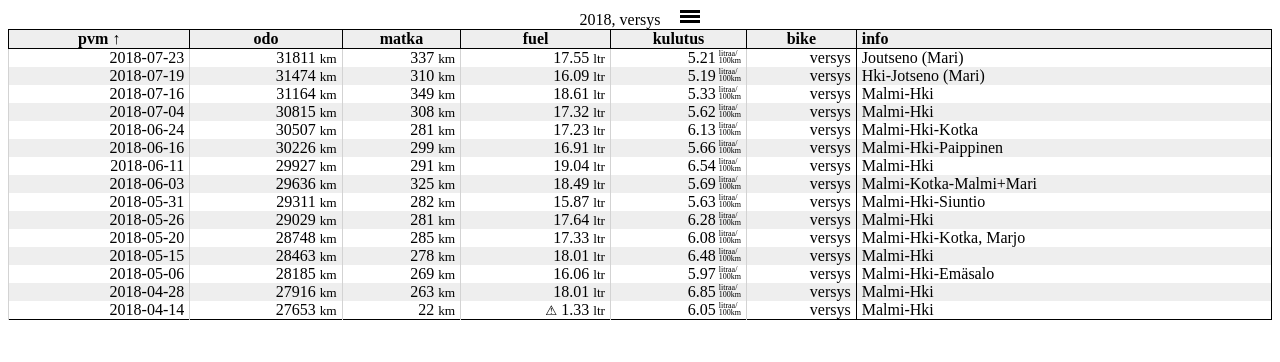
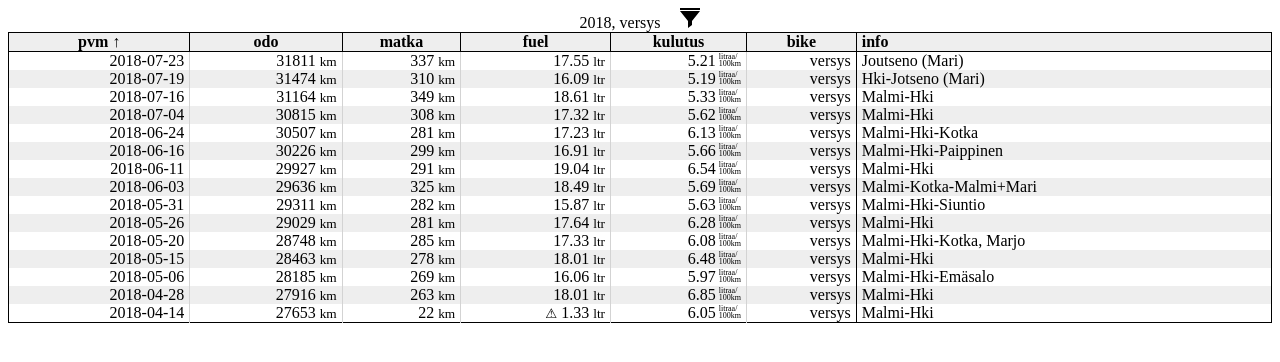
Before and after one commit to tzrissan/mc-event-log, a Vue app: page / in a window 1280 px wide. Shown: the top 362 px of the page. Built offline with nearby package versions, Linux system fonts and the light colour scheme.

Commit message:
Better icon for filtering

```diff
--- a/src/App.vue
+++ b/src/App.vue
@@ -8,13 +8,15 @@
     import GasLog from './components/GasLog'
     import ColumnSortIndicator from './components/ColumnSortIndicator'
     import GasLogFilterSelector from './components/GasLogFilterSelector'
+    import FilterGlyph from './components/FilterGlyph';
 
     export default {
         name: 'app',
         components: {
             GasLog,
             GasLogFilterSelector,
-            ColumnSortIndicator
+            ColumnSortIndicator,
+            FilterGlyph
         }
     }
 </script>
--- /dev/null
+++ b/src/components/FilterGlyph.vue
@@ -0,0 +1,12 @@
+<template>
+    <svg height="20" width="20">
+        <polygon points="0,0 0,2 20,2 20,0" style="fill:black" />
+        <polygon points="0,3 8,13 8,20 12,17 12,13 20,3" style="fill:black" />
+    </svg>
+</template>
+
+<script>
+    export default {
+        name: 'FilterGlyph'
+    }
+</script>
--- a/src/components/GasLog.vue
+++ b/src/components/GasLog.vue
@@ -118,6 +118,10 @@
         border-left: 1px solid lightgray;
     }
 
+    td:first-child {
+        border-left: 1px solid black;
+    }
+
     th:last-child, td:last-child {
         padding: 0 15px 0 5px;
         border-left: 1px solid black;
--- a/src/components/GasLogFilterSelector.vue
+++ b/src/components/GasLogFilterSelector.vue
@@ -2,37 +2,32 @@
     <div>
         <div class="settings" v-on:click="toggleShowFilters">
             <div class="selectedFilters">{{ titles(filters) }}</div>
-            <div class="hamburger">
-                <div/>
-                <div/>
-                <div/>
-            </div>
+            <filter-glyph class="hamburger"></filter-glyph>
         </div>
         <div class="filter-modal" v-if="showFilterDialog" v-on:click="toggleShowFilters">
-            <h1>Suodata</h1>
+            <h1>Suodata vuodella</h1>
             <div class="grid-container">
                 <div class="grid-item"
                      v-for="month in months"
                      v-bind:key="month.month"
                      v-bind:class="{selected: month.selected}"
                      v-on:click="selectMonth(filters, month)">{{ month.month }}</div>
+            </div>
+            <h1>Suodata kuukaudella</h1>
+            <div class="grid-container">
                 <div class="grid-item"
                      v-for="year in years"
                      v-bind:key="year.year"
                      v-bind:class="{selected: year.selected}"
                      v-on:click="selectYear(filters, year)">{{ year.year }}</div>
+            </div>
+            <h1>Suodata pyörällä</h1>
+            <div class="grid-container">
                 <div class="grid-item"
                      v-for="bike in bikes"
                      v-bind:key="bike.name"
                      v-bind:class="{selected: bike.selected}"
                      v-on:click="selectBike(filters, bike)">{{ bike.name }}</div>
-            </div>
-            <h1>Laske summat</h1>
-            <div class="grid-container">
-                <div class="grid-item">Päivä</div>
-                <div class="grid-item">Kuukausi</div>
-                <div class="grid-item">Vuosi</div>
-                <div class="grid-item">Pyörä</div>
             </div>
         </div>
     </div>
@@ -41,6 +36,7 @@
 <script>
     import _ from 'lodash';
     import GasLogData from '../data.js'
+    import FilterGlyph from "./FilterGlyph";
 
     const data = {
         showFilterDialog: false,
@@ -53,6 +49,7 @@
 
     export default {
         name: 'GasLogFilterSelector',
+        components: {FilterGlyph},
         props: {
             filters: {
                 type: Array,
@@ -138,7 +135,6 @@
             selectBike: (filters, bike) => {
                 let bikeFilter = filters.find(e => e.bike);
                 if (!bikeFilter) {
-                    console.log('new filter')
                     bikeFilter = { bike: undefined };
                     filters.push(bikeFilter);
                 }
@@ -167,11 +163,21 @@
         margin: 0 10px
     }
 
-    .hamburger div {
-        width: 20px;
-        height: 3px;
+    .hamburger-grid {
+        width: 50px;
+        height: 50px;
+        display: grid;
+        grid-template-columns: auto auto auto;
+        grid-row-gap: 1px;
+        grid-column-gap: 1px;
+        background-color: aqua;
+    }
+    .hamburger-grid div {
+        width: 10px;
+        height: 10px;
         background-color: black;
-        margin: 2px 0;
+        padding: 0;
+        margin: 0;
     }
 
     .filter-modal {
```
